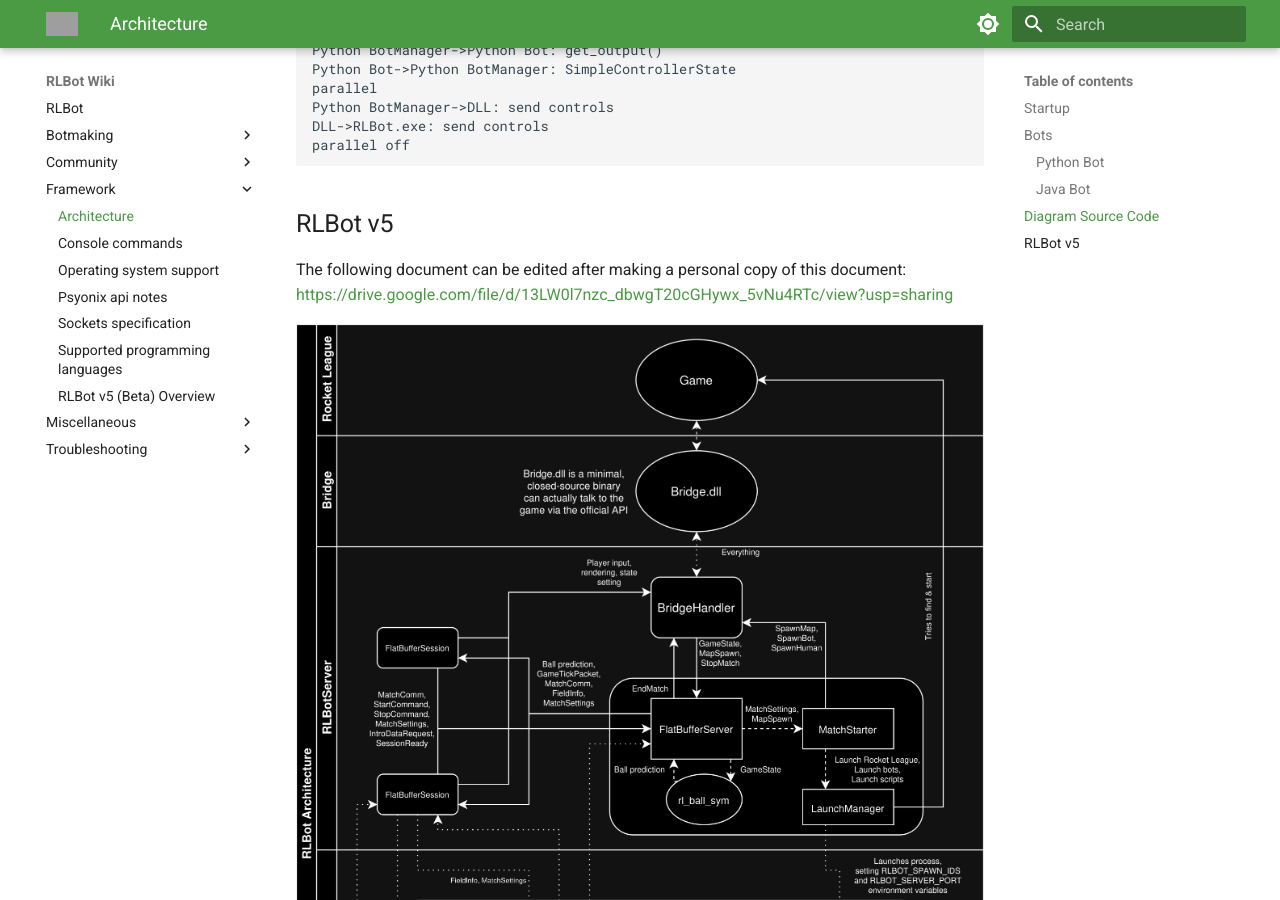
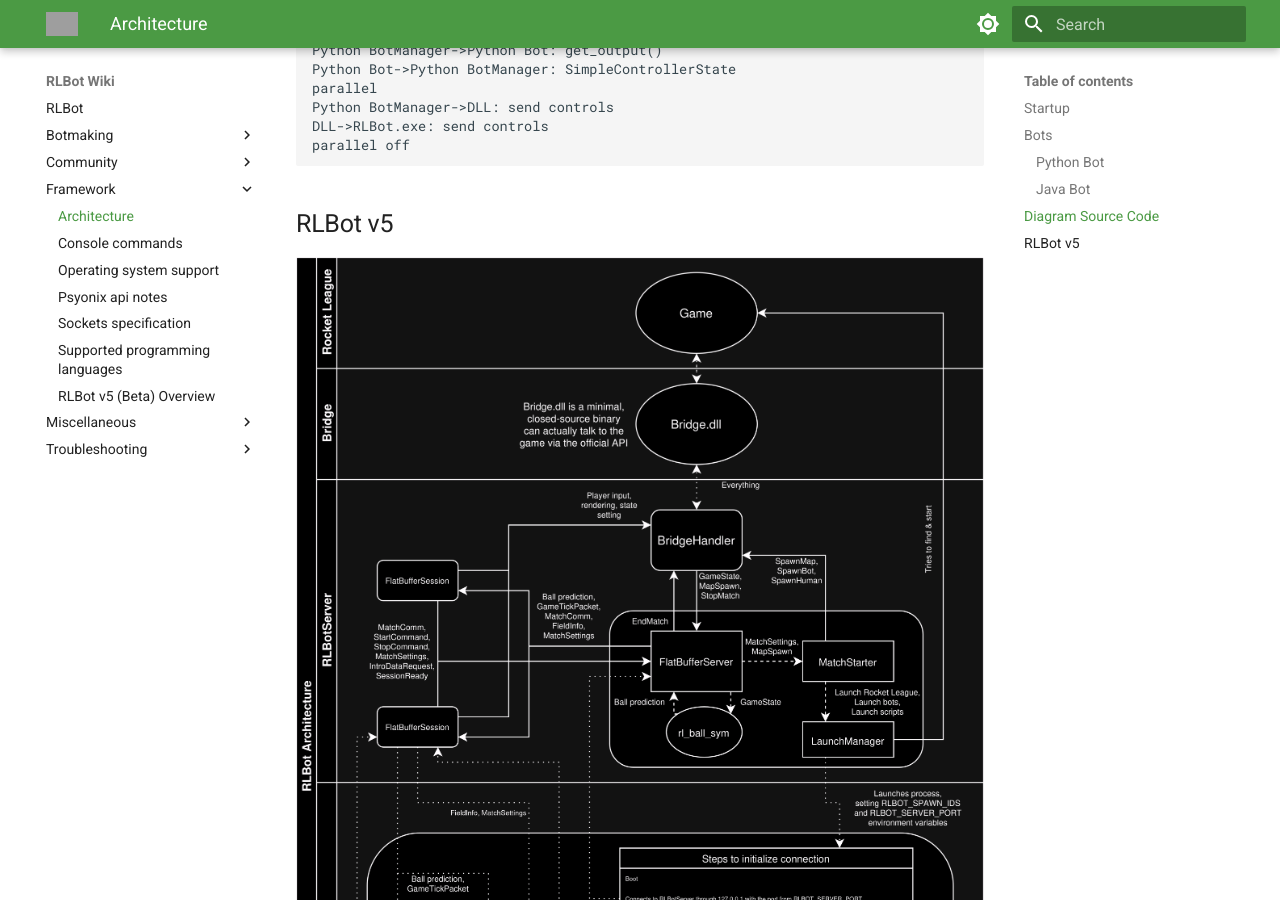
Before and after one commit to RLBot/wiki, an MkDocs documentation site: the page built from docs/framework/architecture.md, in a window 1280 px wide and 900 px high, scrolled down 2588 px. Built offline with MkDocs 1.6.1 and Material for MkDocs 9.7.7, drawn with Linux system fonts in a browser that asks for light colours; grey boxes are pictures that could not be loaded.

Commit message:
Include v5_diagram.drawio in repo

```diff
--- a/docs/framework/architecture.md
+++ b/docs/framework/architecture.md
@@ -66,6 +66,6 @@
 
 ## RLBot v5
 
-The following document can be edited after making a personal copy of this document: <https://drive.google.com/file/d/13LW0l7nzc_dbwgT20cGHywx_5vNu4RTc/view?usp=sharing>
+![](/img/architecture/v5_diagram.png)
 
-![](/img/architecture/v5.png)
+<!-- The original drawio version of the above diagram can be found at `/img/achitecture/v5_diagram.drawio`-->
```
Also changed, not shown: docs/img/architecture/v5_diagram.png (renamed from docs/img/architecture/v5.png), 1 other file.
